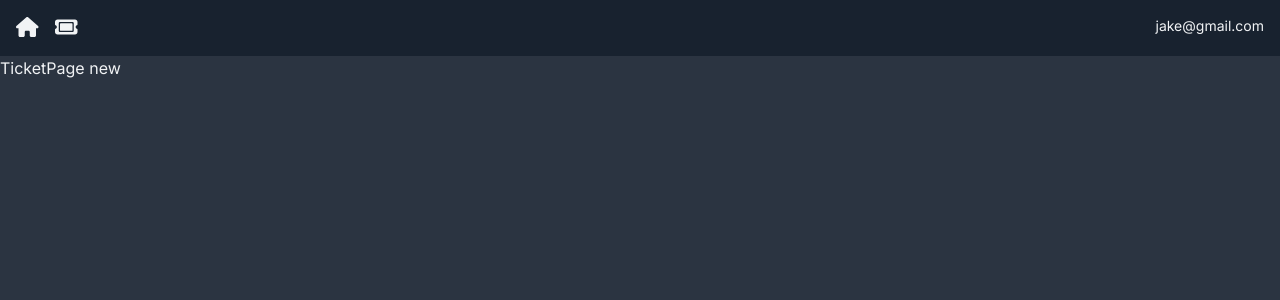
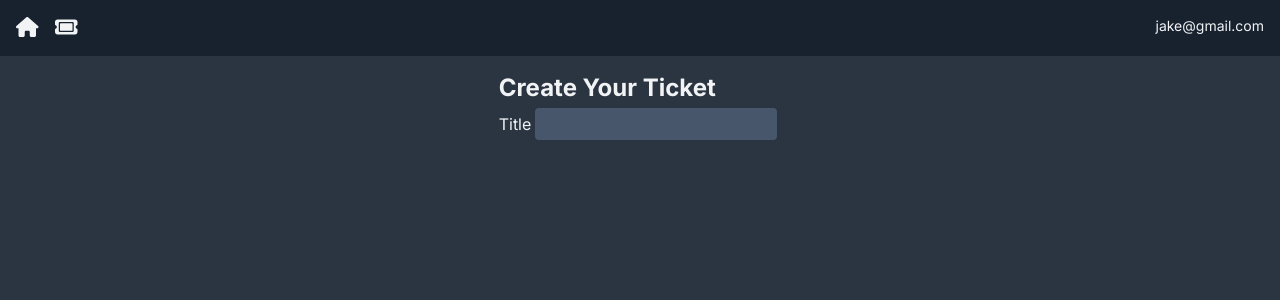
Before and after one commit to nicholemcgrew/ticketing-app, a Next.js app: page /TicketPage/new in a window 1280 px wide. Shown: the top 300 px of the page. Built offline with nearby package versions, Linux system fonts and the light colour scheme.

Commit message:
added ticket form

```diff
--- /dev/null
+++ b/app/(components)/TicketForm.jsx
@@ -0,0 +1,44 @@
+"use client"
+
+import { useRouter } from "next/navigation"
+import React, { useState } from "react"
+
+const TicketForm = () => {
+
+    const handleChange = (e) => {
+        const value = e.target.value
+        const name = e.target.name;
+
+        setFormData((prevState) => ({
+            ...prevState,
+            [name]: value,
+        }))
+    }
+	const startingTicketData = {
+		title: "",
+		description: "",
+		priority: 1,
+		progress: 0,
+		status: "not started",
+		category: "Hardware Problem",
+	}
+	const [formData, setFormData] = useState(startingTicketData)
+	return (
+		<div className="flex justify-center">
+			<form>
+				<h3>Create Your Ticket</h3>
+				<label htmlFor="">Title</label>
+				<input
+					type="text"
+					id="title"
+					name="title"
+					onChange={handleChange}
+					required={true}
+					value={formData.title}
+				/>
+			</form>
+		</div>
+	)
+}
+
+export default TicketForm
--- a/app/TicketPage/[id]/page.jsx
+++ b/app/TicketPage/[id]/page.jsx
@@ -1,6 +1,7 @@
+const { default: TicketForm } = require("@/app/(components)/TicketForm")
 
 const TicketPage = ({params}) => {
-	return <div>TicketPage {params.id}</div>
+	return <TicketForm />
 }
 
 export default TicketPage
```
